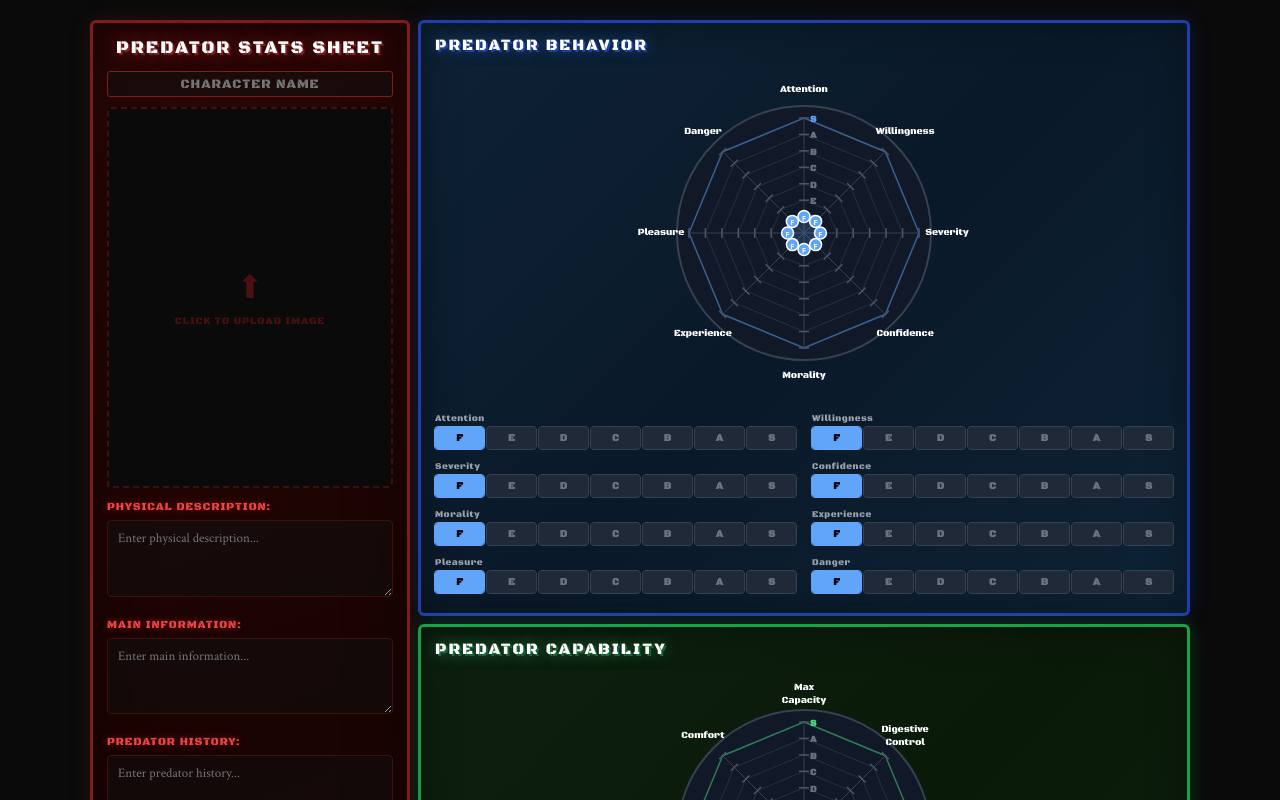
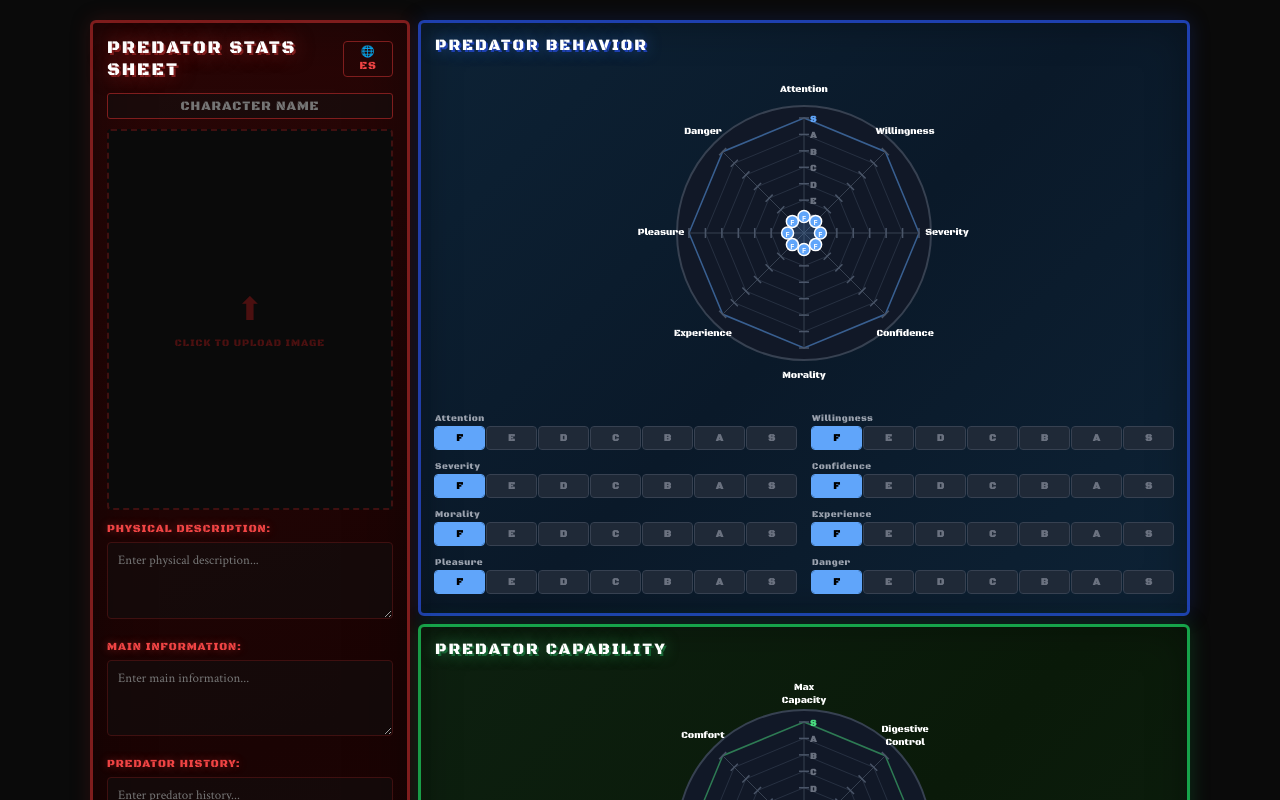
Before and after one commit to Katysd/predator_reactive_sheet, a React (Vite) app: page / in a window 1280 px wide. Shown: the top 800 px of the page. Built offline with nearby package versions, Linux system fonts and the light colour scheme.

Commit message:
add EN/ES language toggle

```diff
--- a/src/App.jsx
+++ b/src/App.jsx
@@ -17,9 +17,77 @@ const TONGUE_AXES = [
   'Reach', 'Grip Strength', 'Sensitivity', 'Escape Diff'
 ];
 
+const TRANSLATIONS = {
+  en: {
+    title: 'PREDATOR STATS SHEET',
+    charName: 'CHARACTER NAME',
+    uploadImage: 'CLICK TO UPLOAD IMAGE',
+    clickToChange: 'CLICK TO CHANGE',
+    physDesc: 'Physical Description',
+    mainInfo: 'Main Information',
+    predHistory: 'Predator History',
+    predAlignment: 'Predator Alignment',
+    bellyType: 'Belly Type',
+    ratio: 'Prey/Pred Ratio',
+    fatality: 'Fatality %',
+    preyPref: 'Prey Preferences',
+    preySize: 'Preferred Prey Size',
+    consStyle: 'Consumption Style',
+    swallowMethod: 'Swallow Method',
+    postMeal: 'Post-Meal Behavior',
+    behaviorTitle: 'PREDATOR BEHAVIOR',
+    capabilityTitle: 'PREDATOR CAPABILITY',
+    tongueTitle: '👅 TONGUE PROFILE',
+    tongueType: 'Tongue Type',
+    tongueTypePH: 'e.g. long, forked, thick...',
+    specialTraits: 'Special Traits',
+    specialTraitsPH: 'e.g. prehensile, glowing...',
+    exportBtn: '⬇ Export as PNG',
+    physDescPH: 'Enter physical description...',
+    mainInfoPH: 'Enter main information...',
+    predHistoryPH: 'Enter predator history...',
+    behaviorAxes: ['Attention', 'Willingness', 'Severity', 'Confidence', 'Morality', 'Experience', 'Pleasure', 'Danger'],
+    capabilityAxes: ['Max Capacity', 'Digestive Control', 'Stomach Resilience', 'Acid Power', 'Digestion Speed', 'Metabolism Efficiency', 'Appetite', 'Comfort'],
+    tongueAxes: ['Length', 'Thickness', 'Viscosity', 'Dexterity', 'Reach', 'Grip Strength', 'Sensitivity', 'Escape Diff'],
+  },
+  es: {
+    title: 'FICHA DE ESTADÍSTICAS',
+    charName: 'NOMBRE DEL PERSONAJE',
+    uploadImage: 'CLICK PARA SUBIR IMAGEN',
+    clickToChange: 'CLICK PARA CAMBIAR',
+    physDesc: 'Descripción Física',
+    mainInfo: 'Información Principal',
+    predHistory: 'Historia del Predador',
+    predAlignment: 'Alineamiento',
+    bellyType: 'Tipo de Barriga',
+    ratio: 'Ratio Presa/Pred',
+    fatality: '% Fatalidad',
+    preyPref: 'Preferencias de Presa',
+    preySize: 'Tamaño de Presa Preferido',
+    consStyle: 'Estilo de Consumo',
+    swallowMethod: 'Método de Trago',
+    postMeal: 'Comportamiento Post-Comida',
+    behaviorTitle: 'COMPORTAMIENTO',
+    capabilityTitle: 'CAPACIDADES',
+    tongueTitle: '👅 PERFIL DE LENGUA',
+    tongueType: 'Tipo de Lengua',
+    tongueTypePH: 'ej. larga, bífida, gruesa...',
+    specialTraits: 'Rasgos Especiales',
+    specialTraitsPH: 'ej. prensil, brillante...',
+    exportBtn: '⬇ Exportar como PNG',
+    physDescPH: 'Escribe la descripción física...',
+    mainInfoPH: 'Escribe la información principal...',
+    predHistoryPH: 'Escribe la historia del predador...',
+    behaviorAxes: ['Atención', 'Disposición', 'Severidad', 'Confianza', 'Moralidad', 'Experiencia', 'Placer', 'Peligro'],
+    capabilityAxes: ['Cap. Máxima', 'Control Digestivo', 'Resist. Estomacal', 'Poder Ácido', 'Vel. Digestión', 'Efic. Metabólica', 'Apetito', 'Comodidad'],
+    tongueAxes: ['Longitud', 'Grosor', 'Viscosidad', 'Destreza', 'Alcance', 'Fuerza de Agarre', 'Sensibilidad', 'Dif. de Escape'],
+  }
+};
+
 const initGrades = axes => Object.fromEntries(axes.map(a => [a, 'F']));
 
-function RadarChart({ axes, values, onChange, accentColor, bgColor }) {
+
+function RadarChart({ axes, displayAxes, values, onChange, accentColor }) {
   const [hoveredAxis, setHoveredAxis] = useState(null);
   const [hoveredGrade, setHoveredGrade] = useState(null);
   const size = 340;
@@ -141,7 +209,7 @@ function RadarChart({ axes, values, onChange, accentColor, bgColor }) {
       {/* Axis labels */}
       {axes.map((ax, i) => {
         const [lx, ly] = labelOffset(i);
-        const words = ax.split(' ');
+        const words = (displayAxes ? displayAxes[i] : ax).split(' ');
         return (
           <text key={i} x={lx} y={ly} textAnchor="middle"
             fill="white" fontSize={9.5} fontFamily="'Black Ops One', monospace"
@@ -165,7 +233,7 @@ function RadarChart({ axes, values, onChange, accentColor, bgColor }) {
             fill="#000000cc" stroke={accentColor} strokeWidth={1} />
           <text x={cx} y={cy + 2} textAnchor="middle"
             fill={accentColor} fontSize={11} fontFamily="'Black Ops One', monospace">
-            {axes[hoveredAxis]}: {GRADES[hoveredGrade]}
+            {displayAxes ? displayAxes[hoveredAxis] : axes[hoveredAxis]}: {GRADES[hoveredGrade]}
           </text>
         </g>
       )}
@@ -173,11 +241,11 @@ function RadarChart({ axes, values, onChange, accentColor, bgColor }) {
   );
 }
 
-function GradeRow({ label, value, onChange, color }) {
+function GradeRow({ label, displayLabel, value, onChange, color }) {
   return (
     <div style={{ marginBottom: 8 }}>
       <div style={{ color: '#9ca3af', fontSize: 9, fontFamily: "'Black Ops One', monospace", marginBottom: 3, letterSpacing: 0.5 }}>
-        {label}
+        {displayLabel || label}
       </div>
       <div style={{ display: 'flex', gap: 3 }}>
         {GRADES.map(g => (
@@ -200,7 +268,7 @@ function GradeRow({ label, value, onChange, color }) {
   );
 }
 
-function EditableField({ label, value, onChange, rows = 3 }) {
+function EditableField({ label, value, onChange, rows = 3, placeholder }) {
   return (
     <div style={{ marginBottom: 16 }}>
       <div style={{
@@ -226,7 +294,7 @@ function EditableField({ label, value, onChange, rows = 3 }) {
           resize: 'vertical', outline: 'none',
           lineHeight: 1.5,
         }}
-        placeholder={`Enter ${label.toLowerCase()}...`}
+        placeholder={placeholder || `Enter ${label.toLowerCase()}...`}
       />
     </div>
   );
@@ -252,6 +320,8 @@ export default function PredatorStatsSheet() {
   const [preySize, setPreySize] = useState('');
   const [image, setImage] = useState(null);
   const [charName, setCharName] = useState('');
+  const [lang, setLang] = useState('en');
+  const T = TRANSLATIONS[lang];
   const updateTongue = useCallback((ax, g) => setTongueVals(v => ({ ...v, [ax]: g })), []);
   const fileRef = useRef();
 
@@ -289,29 +359,15 @@ export default function PredatorStatsSheet() {
     const doExport = () => {
       const el = sheetRef.current;
       window.scrollTo(0, 0);
-
-      // Forzar layout desktop temporalmente
-      const prevWidth = el.style.width;
-      const prevMinWidth = el.style.minWidth;
-      el.style.width = '1100px';
-      el.style.minWidth = '1100px';
-
-      setTimeout(() => {
       window.htmlToImage.toPng(el, {
         pixelRatio: 2,
         backgroundColor: '#0a0a0a',
-          width: 1100,
       }).then(dataUrl => {
-          // Restaurar
-          el.style.width = prevWidth;
-          el.style.minWidth = prevMinWidth;
-
         const link = document.createElement('a');
         link.download = `${charName || 'predator'}-stats.png`;
         link.href = dataUrl;
         link.click();
       });
-      }, 150); // pequeño delay para que el DOM se repinte con el nuevo ancho
     };
 
     if (window.htmlToImage) {
@@ -350,20 +406,31 @@ export default function PredatorStatsSheet() {
           `,
           backgroundBlendMode: 'normal',
         }}>
-          {/* Title */}
+          {/* Title + lang toggle */}
+          <div style={{ display: 'flex', alignItems: 'center', justifyContent: 'space-between', marginBottom: 12 }}>
             <div style={{
-            textAlign: 'center', fontSize: 18, color: 'white',
+              fontSize: 18, color: 'white',
               fontFamily: "'Black Ops One', monospace",
               textShadow: '2px 2px 0 #7f1d1d, 0 0 20px #ef444488',
-            marginBottom: 12, letterSpacing: 2,
+              letterSpacing: 2,
             }}>
-            PREDATOR STATS SHEET
+              {T.title}
+            </div>
+            <button onClick={() => setLang(l => l === 'en' ? 'es' : 'en')} style={{
+              fontFamily: "'Black Ops One', monospace",
+              fontSize: 11, letterSpacing: 1,
+              color: '#ef4444', background: 'transparent',
+              border: '1px solid #7f1d1d', borderRadius: 4,
+              padding: '3px 8px', cursor: 'pointer',
+            }}>
+              {lang === 'en' ? '🌐 ES' : '🌐 EN'}
+            </button>
           </div>
 
           {/* Character name */}
           <div style={{ marginBottom: 10 }}>
             <input value={charName} onChange={e => setCharName(e.target.value)}
-              placeholder="CHARACTER NAME"
+              placeholder={T.charName}
               style={{
                 ...inputStyle, textAlign: 'center',
                 fontFamily: "'Black Ops One', monospace",
@@ -390,7 +457,7 @@ export default function PredatorStatsSheet() {
               : <div style={{ textAlign: 'center', color: '#4b1010' }}>
                 <div style={{ fontSize: 32, marginBottom: 6 }}>⬆</div>
                 <div style={{ fontSize: 10, fontFamily: "'Black Ops One', monospace", letterSpacing: 1 }}>
-                  CLICK TO UPLOAD IMAGE
+                  {T.uploadImage}
                 </div>
               </div>
             }
@@ -401,16 +468,16 @@ export default function PredatorStatsSheet() {
                 padding: '4px', fontSize: 9, color: '#ef4444',
                 fontFamily: "'Black Ops One', monospace",
               }}>
-                CLICK TO CHANGE
+                {T.clickToChange}
               </div>
             )}
           </div>
           <input ref={fileRef} type="file" accept="image/*" onChange={handleImage}
             style={{ display: 'none' }} />
 
-          <EditableField label="Physical Description" value={physDesc} onChange={setPhysDesc} rows={3} />
-          <EditableField label="Main Information" value={mainInfo} onChange={setMainInfo} rows={3} />
-          <EditableField label="Predator History" value={history} onChange={setHistory} rows={3} />
+          <EditableField label={T.physDesc} value={physDesc} onChange={setPhysDesc} rows={3} placeholder={T.physDescPH} />
+          <EditableField label={T.mainInfo} value={mainInfo} onChange={setMainInfo} rows={3} placeholder={T.mainInfoPH} />
+          <EditableField label={T.predHistory} value={history} onChange={setHistory} rows={3} placeholder={T.predHistoryPH} />
 
           {/* Bottom stats grid */}
           <div style={{
@@ -419,15 +486,15 @@ export default function PredatorStatsSheet() {
             display: 'grid', gridTemplateColumns: '1fr 1fr', gap: '6px 12px'
           }}>
             {[
-              ['Predator Alignment', alignment, setAlignment],
-              ['Belly Type', bellyType, setBellyType],
-              ['Prey/Pred Ratio', ratio, setRatio],
-              ['Fatality %', fatality, setFatality],
-              ['Prey Preferences', preyPref, setPreyPref],
-              ['Preferred Prey Size', preySize, setPreySize],
-              ['Consumption Style', style, setStyle],
-              ['Swallow Method', swallowMethod, setSwallowMethod],
-              ['Post-Meal Behavior', postMeal, setPostMeal],
+              [T.predAlignment, alignment, setAlignment],
+              [T.bellyType, bellyType, setBellyType],
+              [T.ratio, ratio, setRatio],
+              [T.fatality, fatality, setFatality],
+              [T.preyPref, preyPref, setPreyPref],
+              [T.preySize, preySize, setPreySize],
+              [T.consStyle, style, setStyle],
+              [T.swallowMethod, swallowMethod, setSwallowMethod],
+              [T.postMeal, postMeal, setPostMeal],
             ].map(([lbl, val, set]) => (
               <div key={lbl}>
                 <div style={panelLabel}>{lbl}</div>
@@ -454,13 +521,13 @@ export default function PredatorStatsSheet() {
               textShadow: '2px 2px 0 #1e40af, 0 0 15px #3b82f688',
               marginBottom: 8, letterSpacing: 2,
             }}>
-              PREDATOR BEHAVIOR
+              {T.behaviorTitle}
             </div>
-            <RadarChart axes={BEHAVIOR_AXES} values={behaviorVals}
+            <RadarChart axes={BEHAVIOR_AXES} displayAxes={T.behaviorAxes} values={behaviorVals}
               onChange={updateBehavior} accentColor="#60a5fa" bgColor="#1e3a5f" />
             <div style={{ marginTop: 10, display: 'grid', gridTemplateColumns: '1fr 1fr', gap: '4px 16px' }}>
-              {BEHAVIOR_AXES.map(ax => (
-                <GradeRow key={ax} label={ax} value={behaviorVals[ax]}
+              {BEHAVIOR_AXES.map((ax, i) => (
+                <GradeRow key={ax} label={ax} displayLabel={T.behaviorAxes[i]} value={behaviorVals[ax]}
                   onChange={updateBehavior} color="#60a5fa" />
               ))}
             </div>
@@ -479,13 +546,13 @@ export default function PredatorStatsSheet() {
               textShadow: '2px 2px 0 #166534, 0 0 15px #4ade8088',
               marginBottom: 8, letterSpacing: 2,
             }}>
-              PREDATOR CAPABILITY
+              {T.capabilityTitle}
             </div>
-            <RadarChart axes={CAPABILITY_AXES} values={capabilityVals}
+            <RadarChart axes={CAPABILITY_AXES} displayAxes={T.capabilityAxes} values={capabilityVals}
               onChange={updateCapability} accentColor="#4ade80" bgColor="#14532d" />
             <div style={{ marginTop: 10, display: 'grid', gridTemplateColumns: '1fr 1fr', gap: '4px 16px' }}>
-              {CAPABILITY_AXES.map(ax => (
-                <GradeRow key={ax} label={ax} value={capabilityVals[ax]}
+              {CAPABILITY_AXES.map((ax, i) => (
+                <GradeRow key={ax} label={ax} displayLabel={T.capabilityAxes[i]} value={capabilityVals[ax]}
                   onChange={updateCapability} color="#4ade80" />
               ))}
             </div>
@@ -504,20 +571,20 @@ export default function PredatorStatsSheet() {
               textShadow: '2px 2px 0 #9d174d, 0 0 15px #f472b688',
               marginBottom: 8, letterSpacing: 2,
             }}>
-              TONGUE PROFILE
+              {T.tongueTitle}
             </div>
-            <RadarChart axes={TONGUE_AXES} values={tongueVals}
+            <RadarChart axes={TONGUE_AXES} displayAxes={T.tongueAxes} values={tongueVals}
               onChange={updateTongue} accentColor="#f472b6" bgColor="#831843" />
             <div style={{ marginTop: 10, display: 'grid', gridTemplateColumns: '1fr 1fr', gap: '4px 16px', marginBottom: 12 }}>
-              {TONGUE_AXES.map(ax => (
-                <GradeRow key={ax} label={ax} value={tongueVals[ax]}
+              {TONGUE_AXES.map((ax, i) => (
+                <GradeRow key={ax} label={ax} displayLabel={T.tongueAxes[i]} value={tongueVals[ax]}
                   onChange={updateTongue} color="#f472b6" />
               ))}
             </div>
             <div style={{ display: 'grid', gridTemplateColumns: '1fr 1fr', gap: '8px 16px' }}>
               {[
-                ['Tongue Type', tongueType, setTongueType, 'e.g. long, forked, thick...'],
-                ['Special Traits', tongueTraits, setTongueTraits, 'e.g. prehensile, glowing...']
+                [T.tongueType, tongueType, setTongueType, T.tongueTypePH],
+                [T.specialTraits, tongueTraits, setTongueTraits, T.specialTraitsPH],
               ].map(([lbl, val, set, ph]) => (
                 <div key={lbl}>
                   <div style={{ fontFamily: "'Black Ops One', monospace", fontSize: 9, color: '#f472b6', letterSpacing: 1, marginBottom: 3, textTransform: 'uppercase' }}>
@@ -558,7 +625,7 @@ export default function PredatorStatsSheet() {
         onMouseEnter={e => e.target.style.boxShadow = '0 0 35px #ef4444aa, 0 4px 16px #00000088'}
         onMouseLeave={e => e.target.style.boxShadow = '0 0 20px #ef444466, 0 4px 12px #00000088'}
       >
-        ⬇ Export as PNG
+        {T.exportBtn}
       </button>
     </div>
   );
```
Lines whose indentation alone changed are shown as unchanged.
